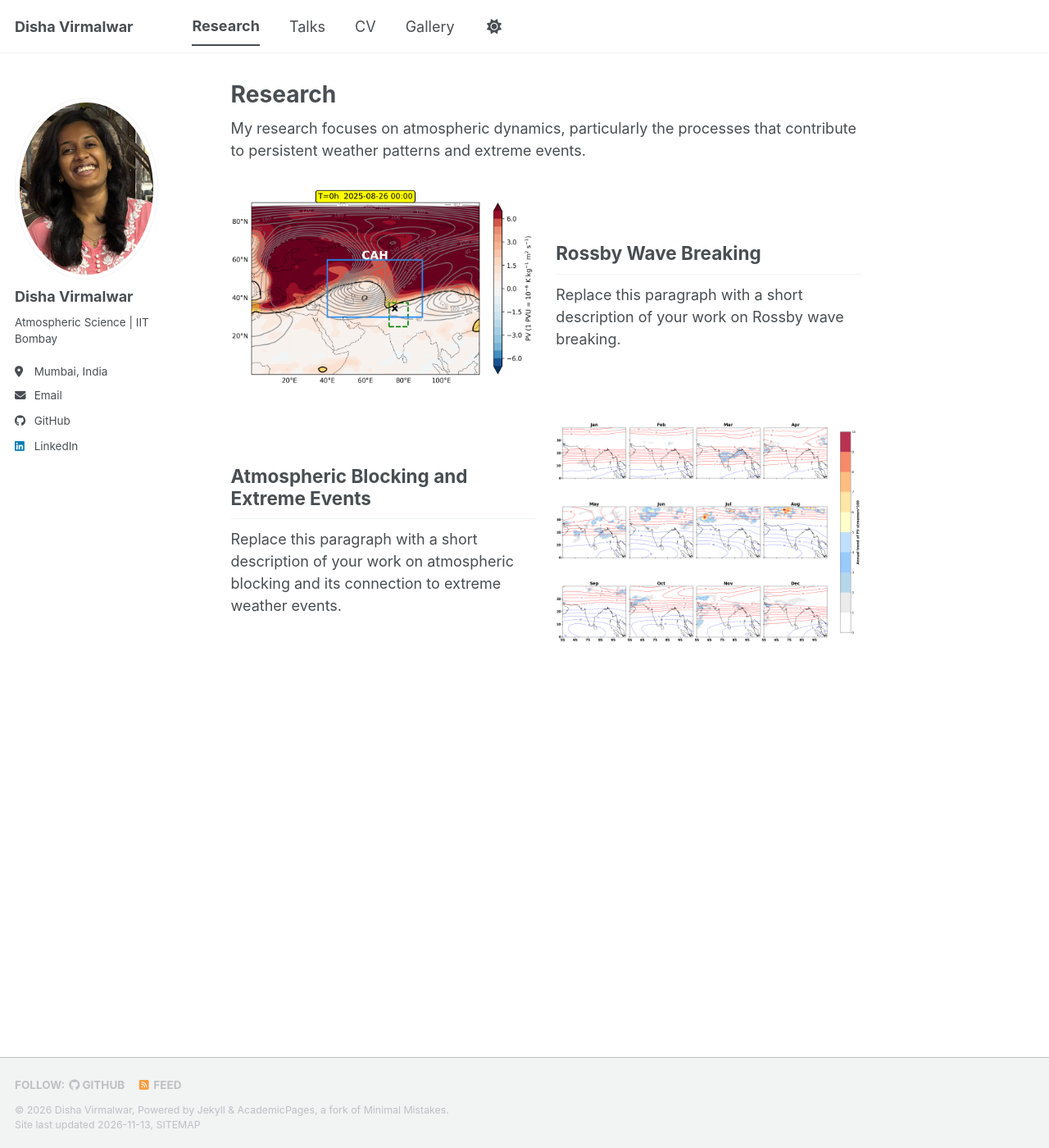
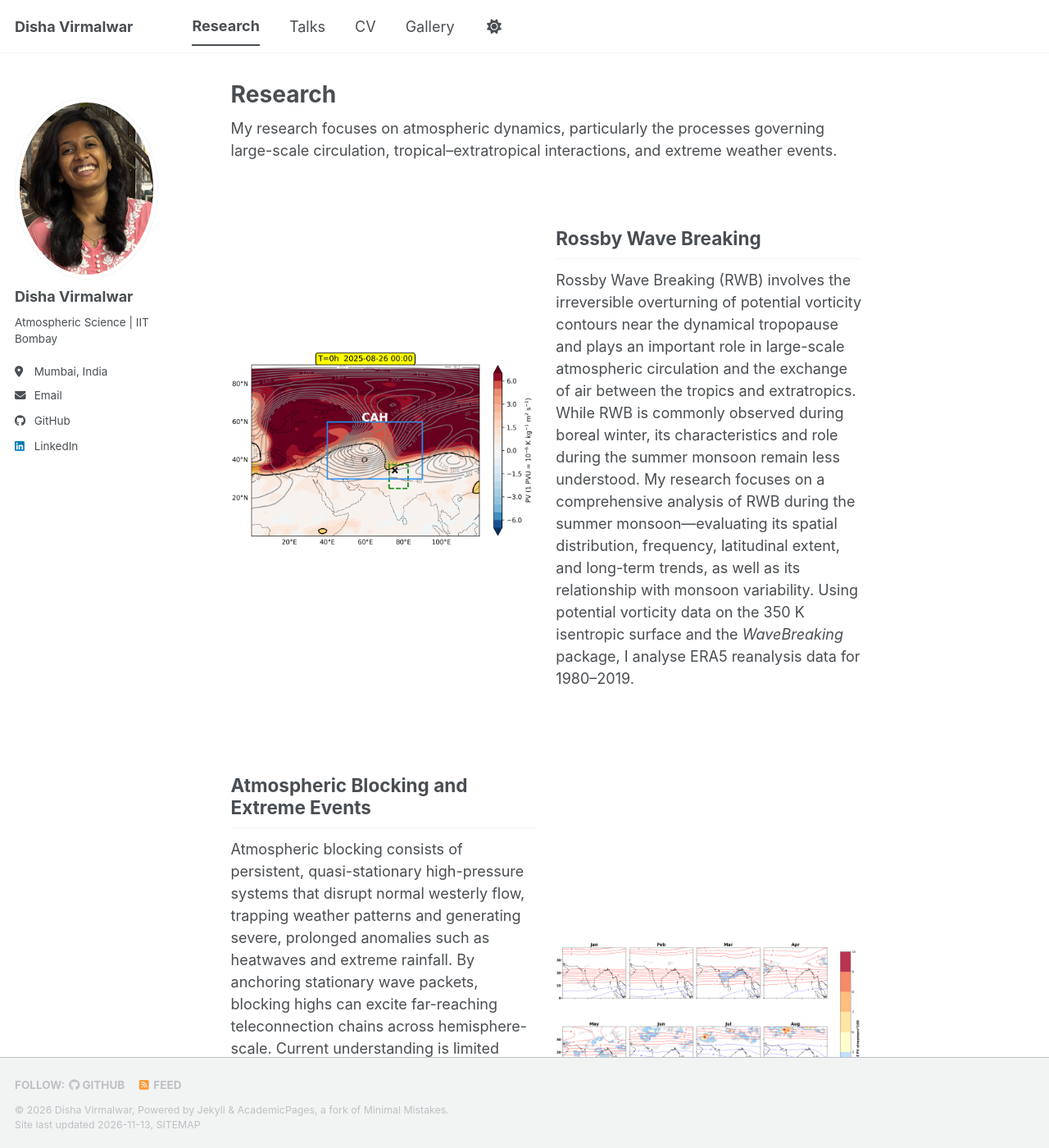
Before and after one commit to dishavirmalwar/dishavirmalwar.github.io, a Jekyll site: the page built from _pages/research.html, in a window 1280 px wide and 1400 px high. Shown: the whole window at 82% size. Built offline with Jekyll 4.4.1, drawn with Linux system fonts in a browser that asks for light colours; a script bundle is joined from its source files by our own code; a style sheet for code colours, icons or effects is not loaded; some of the changed text lies outside the part shown.

Commit message:
Update research.html

```diff
--- a/_pages/research.html
+++ b/_pages/research.html
@@ -5,24 +5,24 @@ permalink: /research/
 author_profile: true
 ---
 
-My research focuses on atmospheric dynamics, particularly the processes that contribute to persistent weather patterns and extreme events.
+My research focuses on atmospheric dynamics, particularly the processes governing large-scale circulation, tropical–extratropical interactions, and extreme weather events.
 
-<div style="display: flex; align-items: center; gap: 24px; margin: 30px 0; flex-wrap: wrap;">
+<div style="display: flex; align-items: center; gap: 24px; margin: 35px 0; flex-wrap: wrap;">
   <div style="flex: 1; min-width: 250px;">
     <img src="/images/research-project-1.png" alt="Research plot on Rossby wave breaking" style="width: 100%;">
   </div>
-  <div style="flex: 1; min-width: 250px;">
+  <div style="flex: 1; min-width: 280px;">
     <h2>Rossby Wave Breaking</h2>
-    <p>Replace this paragraph with a short description of your work on Rossby wave breaking.</p>
+    <p>Rossby Wave Breaking (RWB) involves the irreversible overturning of potential vorticity contours near the dynamical tropopause and plays an important role in large-scale atmospheric circulation and the exchange of air between the tropics and extratropics. While RWB is commonly observed during boreal winter, its characteristics and role during the summer monsoon remain less understood. My research focuses on a comprehensive analysis of RWB during the summer monsoon—evaluating its spatial distribution, frequency, latitudinal extent, and long-term trends, as well as its relationship with monsoon variability. Using potential vorticity data on the 350 K isentropic surface and the <em>WaveBreaking</em> package, I analyse ERA5 reanalysis data for 1980–2019.</p>
   </div>
 </div>
 
-<div style="display: flex; flex-direction: row-reverse; align-items: center; gap: 24px; margin: 30px 0; flex-wrap: wrap;">
+<div style="display: flex; flex-direction: row-reverse; align-items: center; gap: 24px; margin: 35px 0; flex-wrap: wrap;">
   <div style="flex: 1; min-width: 250px;">
     <img src="/images/research-project-2.png" alt="Research plot on atmospheric blocking" style="width: 100%;">
   </div>
-  <div style="flex: 1; min-width: 250px;">
+  <div style="flex: 1; min-width: 280px;">
     <h2>Atmospheric Blocking and Extreme Events</h2>
-    <p>Replace this paragraph with a short description of your work on atmospheric blocking and its connection to extreme weather events.</p>
+    <p>Atmospheric blocking consists of persistent, quasi-stationary high-pressure systems that disrupt normal westerly flow, trapping weather patterns and generating severe, prolonged anomalies such as heatwaves and extreme rainfall. By anchoring stationary wave packets, blocking highs can excite far-reaching teleconnection chains across hemisphere-scale. Current understanding is limited regarding the multi-stage conversion efficiency between upstream Atlantic blocking centers and downstream continental nodes, as well as how background flow changes alter these precursor pathways. I investigate the multi-step precursor pathway linking North Atlantic Blocking Highs (NABH) to the Central Asian High (CAH) and downstream wave breaking, applying spatial tracking tools (<em>ConTrack</em>) to evaluate pathway activation and precursor lead times for EM-DAT extreme monsoon events.</p>
   </div>
 </div>
```
